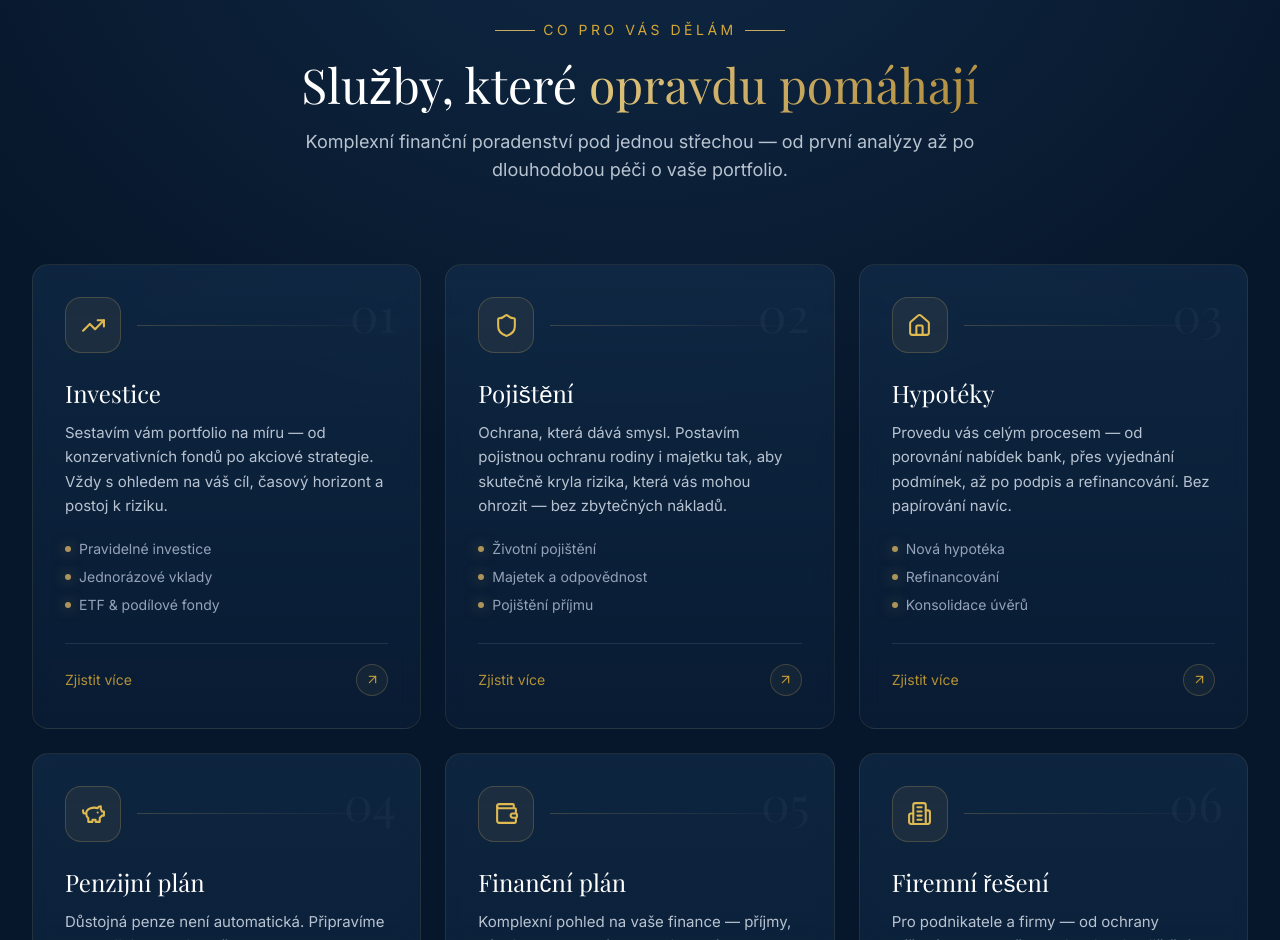
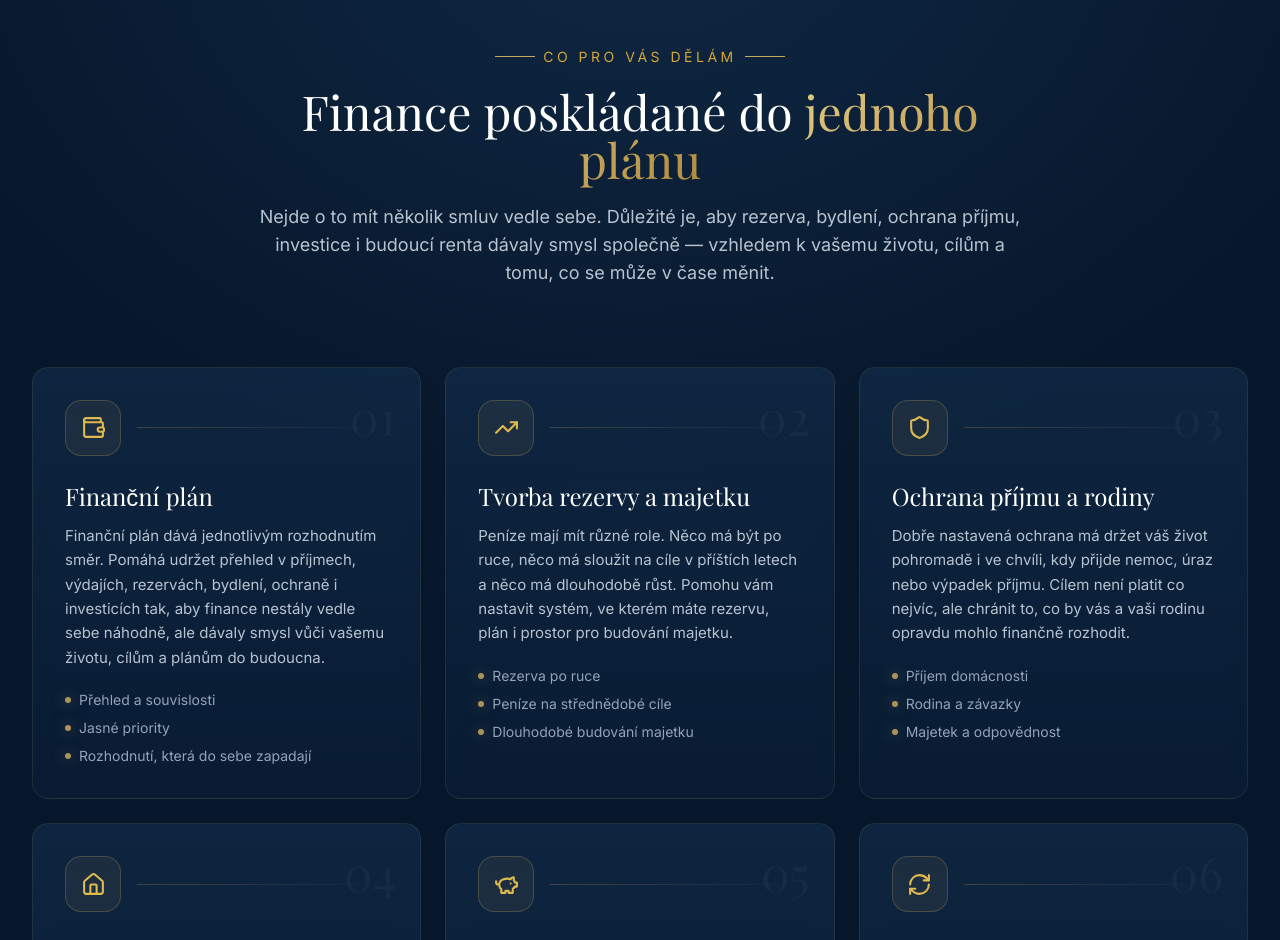
Before and after one commit to DannyKoll/daniel-kolar-web, a Next.js app: page / in a window 1280 px wide. Shown: the part 1860-2800 px from the top of the page. Built offline with nearby package versions, Linux system fonts and the light colour scheme.

Commit message:
Ulozit aktualni verzi webu

```diff
--- a/components/Footer.jsx
+++ b/components/Footer.jsx
@@ -9,11 +9,11 @@ const navLinks = [
 ];
 
 const services = [
-  "Investice",
-  "Pojištění",
-  "Hypotéky",
-  "Penzijní plán",
   "Finanční plán",
+  "Tvorba rezerv",
+  "Ochrana příjmu",
+  "Financování bydlení",
+  "Dlouhodobá péče",
 ];
 
 export default function Footer() {
--- a/components/Hero.jsx
+++ b/components/Hero.jsx
@@ -44,7 +44,7 @@ export default function Hero() {
             </h1>
 
             <p className="mt-7 text-base sm:text-lg text-slate-200/90 max-w-xl mx-auto lg:mx-0 leading-relaxed reveal">
-              Profesionální, srozumitelné a nezávislé finanční poradenství pro lidi, kteří chtějí se svými penězi nakládat chytře a s klidem.
+              Pomáhám lidem získat ve financích jasno, nastavit správný směr a dlouhodobě ho udržovat. S osobní péčí, ke které se můžete vrátit vždy, když se ve vašem životě něco změní.
             </p>
 
             <div className="mt-9 flex flex-col sm:flex-row gap-3 sm:gap-4 items-center justify-center lg:justify-start reveal">
--- a/components/Services.jsx
+++ b/components/Services.jsx
@@ -4,48 +4,45 @@ import {
   Home,
   Wallet,
   PiggyBank,
-  Building2,
-  ArrowUpRight,
+  RefreshCw,
 } from "lucide-react";
-import Link from "next/link";
 
 const services = [
   {
+    icon: Wallet,
+    title: "Finanční plán",
+    desc: "Finanční plán dává jednotlivým rozhodnutím směr. Pomáhá udržet přehled v příjmech, výdajích, rezervách, bydlení, ochraně i investicích tak, aby finance nestály vedle sebe náhodně, ale dávaly smysl vůči vašemu životu, cílům a plánům do budoucna.",
+    bullets: ["Přehled a souvislosti", "Jasné priority", "Rozhodnutí, která do sebe zapadají"],
+  },
+  {
     icon: TrendingUp,
-    title: "Investice",
-    desc: "Sestavím vám portfolio na míru — od konzervativních fondů po akciové strategie. Vždy s ohledem na váš cíl, časový horizont a postoj k riziku.",
-    bullets: ["Pravidelné investice", "Jednorázové vklady", "ETF & podílové fondy"],
-    href: "/investice",
+    title: "Tvorba rezervy a majetku",
+    desc: "Peníze mají mít různé role. Něco má být po ruce, něco má sloužit na cíle v příštích letech a něco má dlouhodobě růst. Pomohu vám nastavit systém, ve kterém máte rezervu, plán i prostor pro budování majetku.",
+    bullets: ["Rezerva po ruce", "Peníze na střednědobé cíle", "Dlouhodobé budování majetku"],
   },
   {
     icon: Shield,
-    title: "Pojištění",
-    desc: "Ochrana, která dává smysl. Postavím pojistnou ochranu rodiny i majetku tak, aby skutečně kryla rizika, která vás mohou ohrozit — bez zbytečných nákladů.",
-    bullets: ["Životní pojištění", "Majetek a odpovědnost", "Pojištění příjmu"],
+    title: "Ochrana příjmu a rodiny",
+    desc: "Dobře nastavená ochrana má držet váš život pohromadě i ve chvíli, kdy přijde nemoc, úraz nebo výpadek příjmu. Cílem není platit co nejvíc, ale chránit to, co by vás a vaši rodinu opravdu mohlo finančně rozhodit.",
+    bullets: ["Příjem domácnosti", "Rodina a závazky", "Majetek a odpovědnost"],
   },
   {
     icon: Home,
-    title: "Hypotéky",
-    desc: "Provedu vás celým procesem — od porovnání nabídek bank, přes vyjednání podmínek, až po podpis a refinancování. Bez papírování navíc.",
-    bullets: ["Nová hypotéka", "Refinancování", "Konsolidace úvěrů"],
+    title: "Financování bydlení",
+    desc: "Bydlení není jen hypotéka a splátka. Důležité je vědět, kolik je bezpečné si půjčit, jak úvěr zapadne do rozpočtu a jak s ním pracovat do budoucna. Cílem není hypotéku jen získat, ale nastavit ji tak, aby vás zbytečně nebrzdila — a ideálně jste se jí mohli zbavit dřív.",
+    bullets: ["Bezpečná výše splátky", "Rezerva kolem bydlení", "Cesta k dřívějšímu splacení"],
   },
   {
     icon: PiggyBank,
-    title: "Penzijní plán",
-    desc: "Důstojná penze není automatická. Připravíme strategii, jak pravidelně budovat rezervu, která vám v důchodu skutečně něco přinese.",
-    bullets: ["DPS a doplňkové spoření", "Investiční penzijní plány", "Optimalizace státních příspěvků"],
+    title: "Renta a finanční svoboda",
+    desc: "Dlouhodobě nastavujeme finance tak, aby jednou část vašich příjmů nestála jen na aktivní práci. Cílem je postupně budovat majetek, který vám v budoucnu dá větší klid, více možností a menší závislost na práci.",
+    bullets: ["Dlouhý horizont", "Pravidelné investování", "Budoucí příjem z majetku"],
   },
   {
-    icon: Wallet,
-    title: "Finanční plán",
-    desc: "Komplexní pohled na vaše finance — příjmy, výdaje, rezervy, závazky. Sjednotíme to do jasné strategie, kterou pochopí každý člen rodiny.",
-    bullets: ["Analýza rozpočtu", "Krátkodobé i dlouhodobé cíle", "Roční revize"],
-  },
-  {
-    icon: Building2,
-    title: "Firemní řešení",
-    desc: "Pro podnikatele a firmy — od ochrany klíčových osob, přes optimalizaci pojištění majetku, až po investování firemních volných prostředků.",
-    bullets: ["Pojištění odpovědnosti", "Benefity pro zaměstnance", "Cash management"],
+    icon: RefreshCw,
+    title: "Dlouhodobá péče",
+    desc: "Když s klientem navážu spolupráci, beru ji dlouhodobě. Chci vás doprovázet k vašim cílům, pravidelně se vracet k tomu, co už máte nastavené, a hlídat, abyste zbytečně neplatili víc, než je nutné — například kvůli zdražujícím smlouvám nebo změnám ze strany institucí.",
+    bullets: ["Dlouhodobá spolupráce", "Pravidelné kontroly nastavení", "Hlídání zbytečných nákladů"],
   },
 ];
 
@@ -71,12 +68,15 @@ export default function Services() {
           </div>
 
           <h2 className="font-display text-3xl sm:text-4xl lg:text-5xl text-white leading-tight">
-            Služby, které <span className="gold-text">opravdu pomáhají</span>
+            Finance poskládané do{" "}
+            <span className="gold-text">jednoho plánu</span>
           </h2>
 
           <p className="mt-5 text-base sm:text-lg text-slate-300/90">
-            Komplexní finanční poradenství pod jednou střechou — od první
-            analýzy až po dlouhodobou péči o vaše portfolio.
+            Nejde o to mít několik smluv vedle sebe. Důležité je, aby rezerva,
+            bydlení, ochrana příjmu, investice i budoucí renta dávaly smysl
+            společně — vzhledem k vašemu životu, cílům a tomu, co se může v
+            čase měnit.
           </p>
         </div>
 
@@ -91,9 +91,12 @@ export default function Services() {
   );
 }
 
-function ServiceCard({ icon: Icon, title, desc, bullets, href, index, delay }) {
-  const cardContent = (
-    <>
+function ServiceCard({ icon: Icon, title, desc, bullets, index, delay }) {
+  return (
+    <article
+      className="service-card group relative overflow-hidden rounded-2xl p-7 sm:p-8 reveal"
+      style={{ transitionDelay: `${delay}ms` }}
+    >
       <div className="absolute right-6 top-6 font-display text-5xl text-white/[0.035] transition-colors group-hover:text-gold-500/10">
         {String(index).padStart(2, "0")}
       </div>
@@ -124,38 +127,6 @@ function ServiceCard({ icon: Icon, title, desc, bullets, href, index, delay }) {
           </li>
         ))}
       </ul>
-
-      <div className="mt-7 flex items-center justify-between border-t border-white/10 pt-5 text-xs sm:text-sm text-gold-400/85 group-hover:text-gold-300 transition-colors">
-        <span>Zjistit více</span>
-        <span className="inline-flex h-8 w-8 items-center justify-center rounded-full border border-gold-500/25 bg-gold-500/[0.06] transition-transform group-hover:translate-x-0.5 group-hover:-translate-y-0.5">
-          <ArrowUpRight size={15} />
-        </span>
-      </div>
-    </>
-  );
-
-  const className =
-    "service-card group relative block overflow-hidden rounded-2xl p-7 sm:p-8 reveal";
-
-  if (href) {
-    return (
-      <Link
-        href={href}
-        aria-label={`Zjistit více: ${title}`}
-        className={className}
-        style={{ transitionDelay: `${delay}ms` }}
-      >
-        {cardContent}
-      </Link>
-    );
-  }
-
-  return (
-    <article
-      className="service-card group relative overflow-hidden rounded-2xl p-7 sm:p-8 reveal"
-      style={{ transitionDelay: `${delay}ms` }}
-    >
-      {cardContent}
     </article>
   );
 }
```
Also changed, not shown: 2 other files (tests, documents, lock files or other folders).
